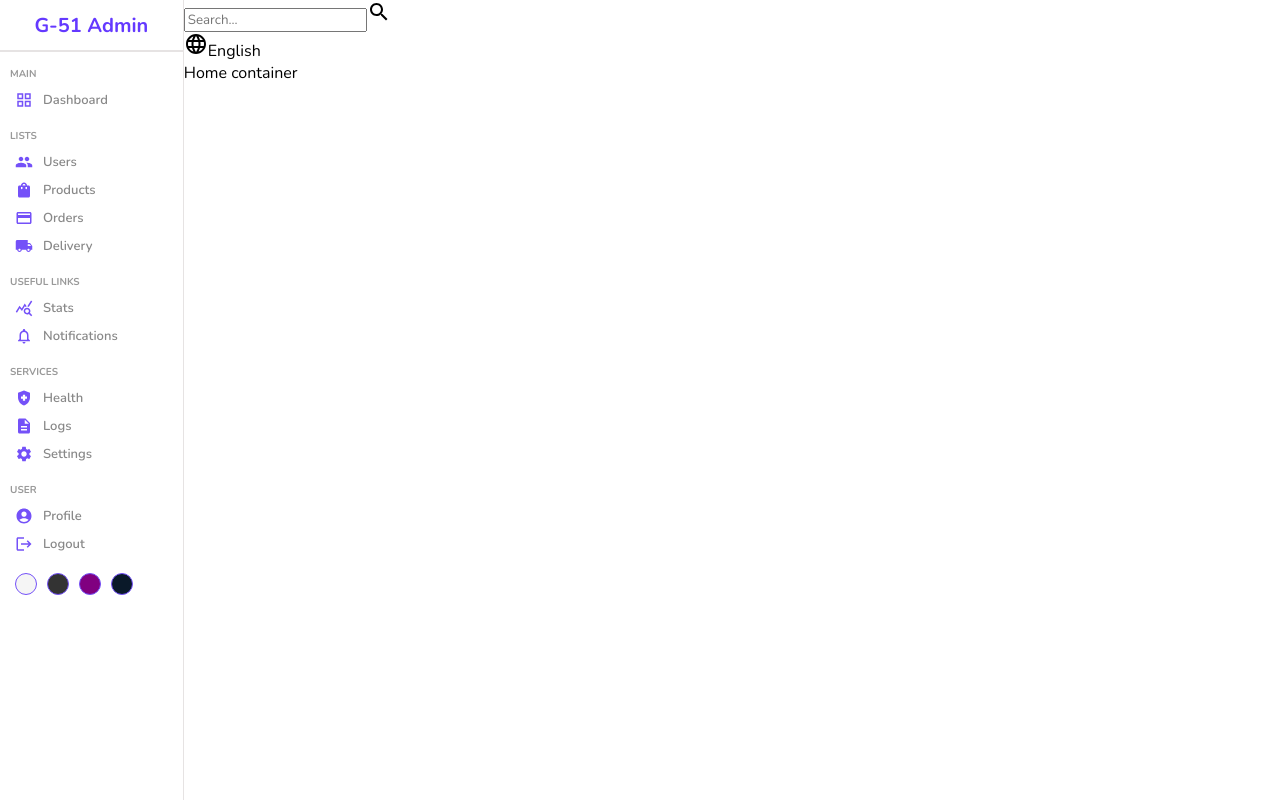
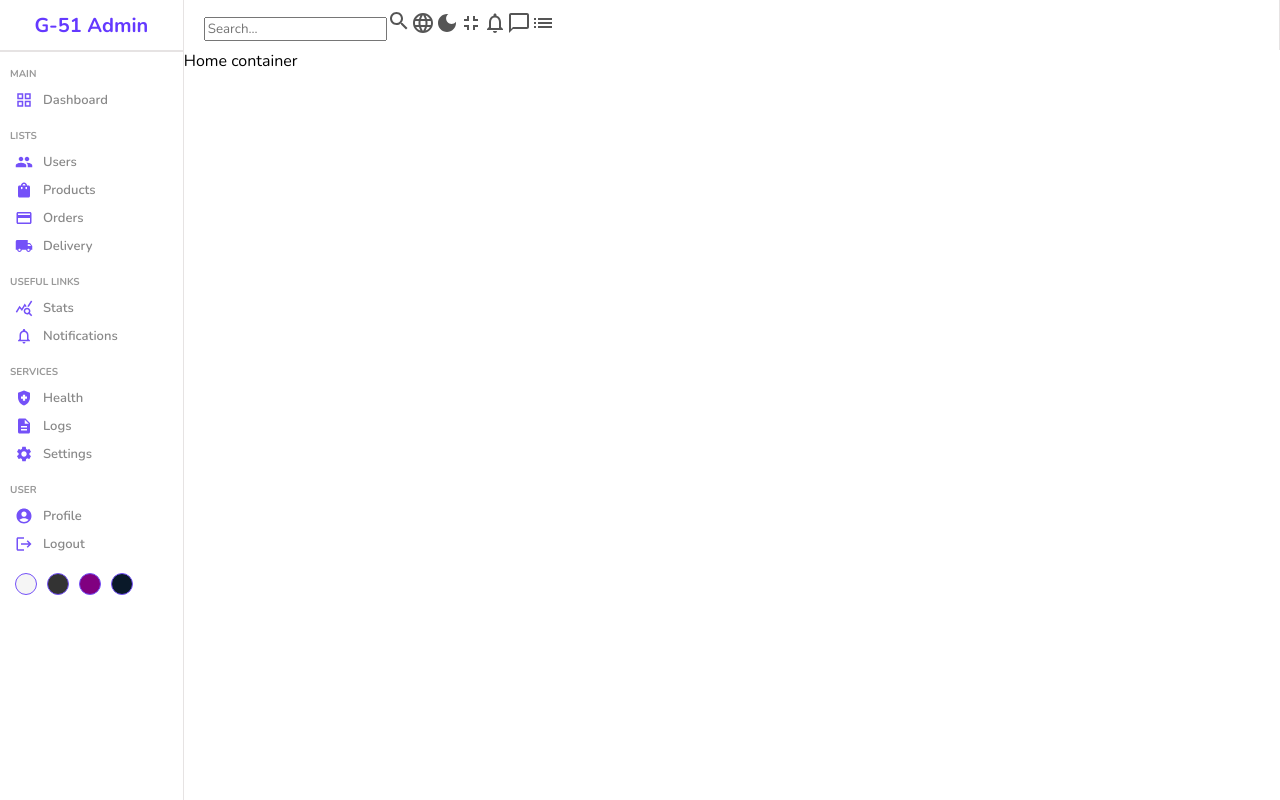
Before and after one commit to Nicxzmiller/admin, a React (Create React App) app: page / in a window 1280 px wide. Built offline with nearby package versions, Linux system fonts and the light colour scheme; a web font is replaced by a local one.

Commit message:
navbar css

```diff
--- a/src/components/navbar/Navbar.jsx
+++ b/src/components/navbar/Navbar.jsx
@@ -2,10 +2,15 @@ import React from 'react'
 import SearchIcon from '@mui/icons-material/Search';
 import "./navbar.scss";
 import LanguageIcon from '@mui/icons-material/Language';
+import DarkModeIcon from '@mui/icons-material/DarkMode';
+import FullscreenExitIcon from '@mui/icons-material/FullscreenExit';
+import NotificationsNoneIcon from '@mui/icons-material/NotificationsNone';
+import ChatBubbleOutlineIcon from '@mui/icons-material/ChatBubbleOutline';
+import ListIcon from '@mui/icons-material/List';
 
 const Navbar = () => {
   return (
-    <div>
+    <div className='navbar'>
       <div className='wrapper'>
         <div className='search'>
           <input type="text" placeholder='Search...'/>
@@ -14,7 +19,21 @@ const Navbar = () => {
         <div className="items">
           <div className="item">
             <LanguageIcon/>
-            English
+          </div>
+          <div className="item">
+            <DarkModeIcon/>
+          </div>
+          <div className="item">
+            <FullscreenExitIcon/>
+          </div>
+          <div className="item">
+            <NotificationsNoneIcon/>
+          </div>
+          <div className="item">
+            <ChatBubbleOutlineIcon/>
+          </div>
+          <div className="item">
+            <ListIcon/>
           </div>
         </div>
       </div>
--- a/src/components/navbar/navbar.scss
+++ b/src/components/navbar/navbar.scss
@@ -0,0 +1,18 @@
+.navbar{
+    height: 50px;
+    border-right: 0.3px solid rgb(230, 227, 227);
+    display: flex;
+    align-items: center;
+    font-size: 14px;
+    color: #555;
+
+    .wrapper{
+        display: flex;
+        align-items: center;
+        padding: 20px;
+
+        .items{
+            display: flex;
+        }
+    }
+}
```
